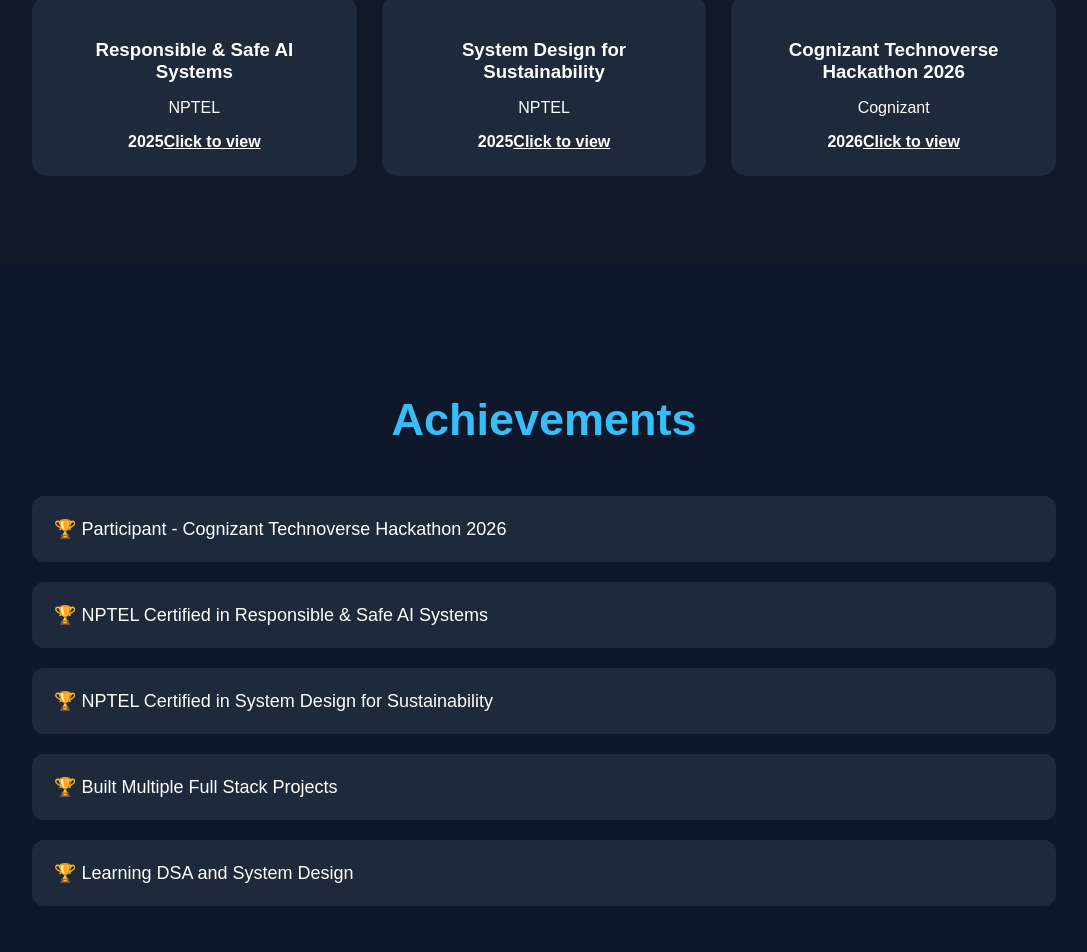
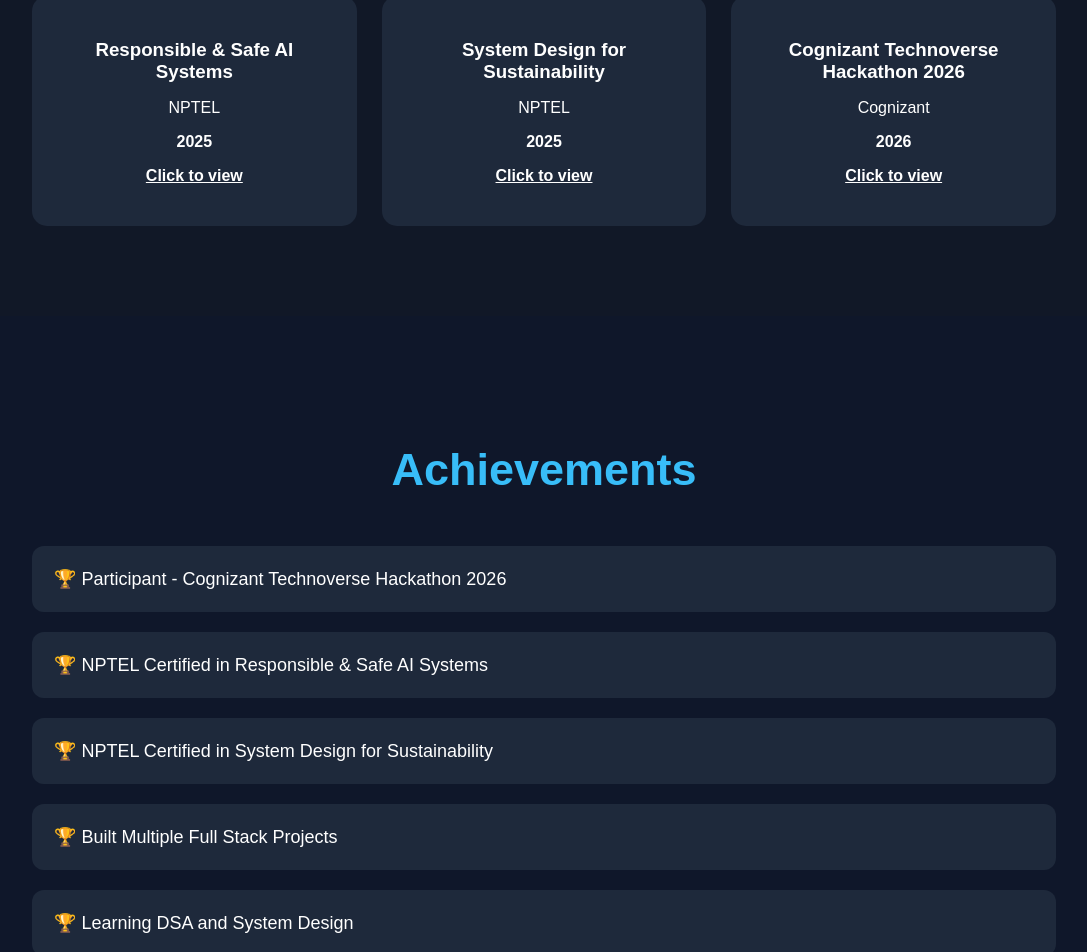
Before and after one commit to shivamraj502/Shivam-Raj-Portfolio, a React app in the folder app/: page / in a window 1280 px wide. Shown: the part 4376-5328 px from the top of the page, without its empty margins (96-1183 px from the left). Built offline with nearby package versions, Linux system fonts and the light colour scheme; the HTML template or start-up script is replaced by a standard one.

Commit message:
certificates.jsx updated

```diff
--- a/app/src/components/Certificates.jsx
+++ b/app/src/components/Certificates.jsx
@@ -50,7 +50,7 @@
             <p>{item.issuer}</p>
             <span>{item.year}</span>
             {/* <p><ul><b>{item.click}</b></ul></p> */}
-            <b style={{ textDecoration: "underline" }}>{item.click}</b>
+            <p><b style={{ textDecoration: "underline" }}>{item.click}</b></p>
           </a>
 
         ))}
```
